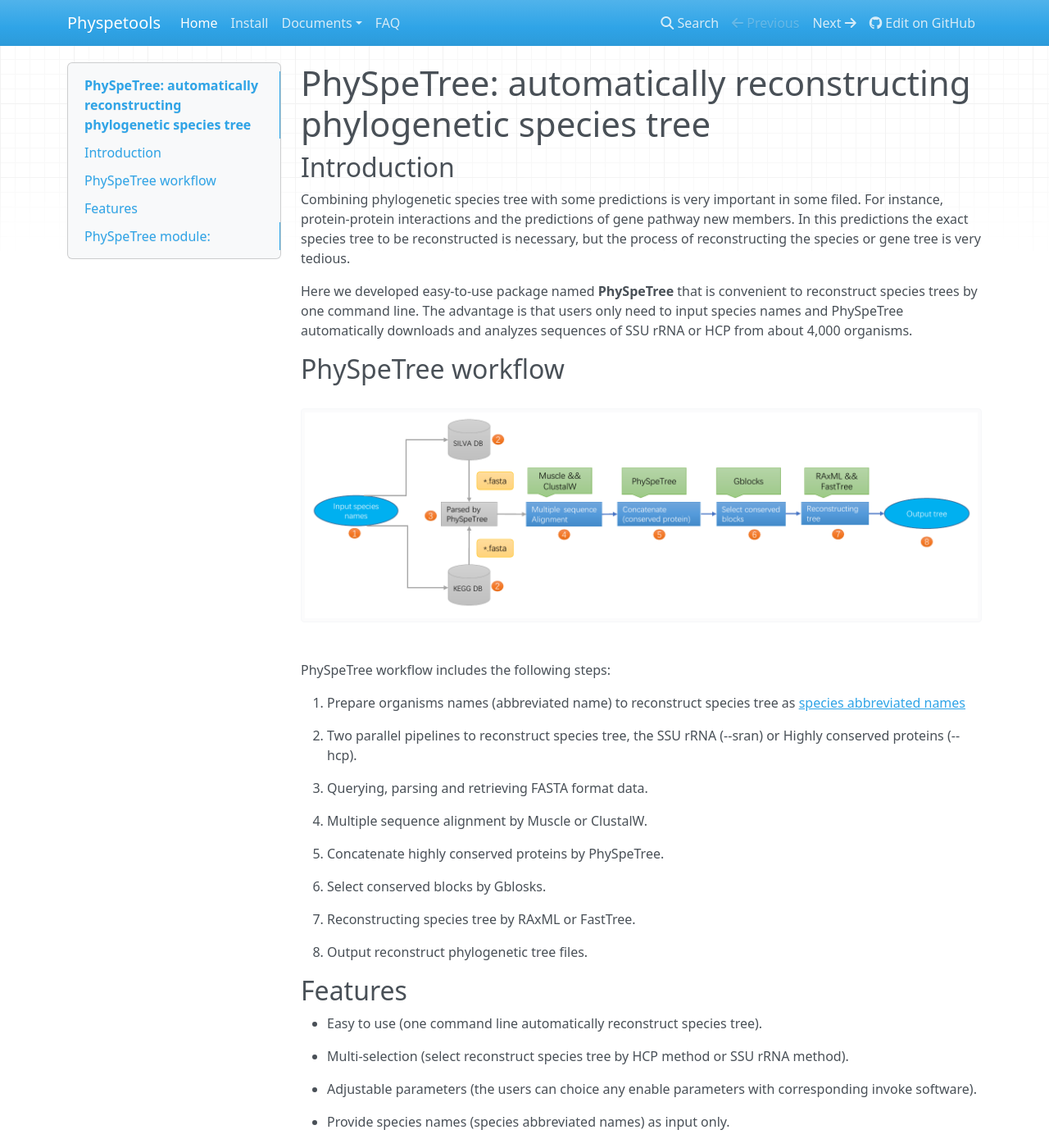
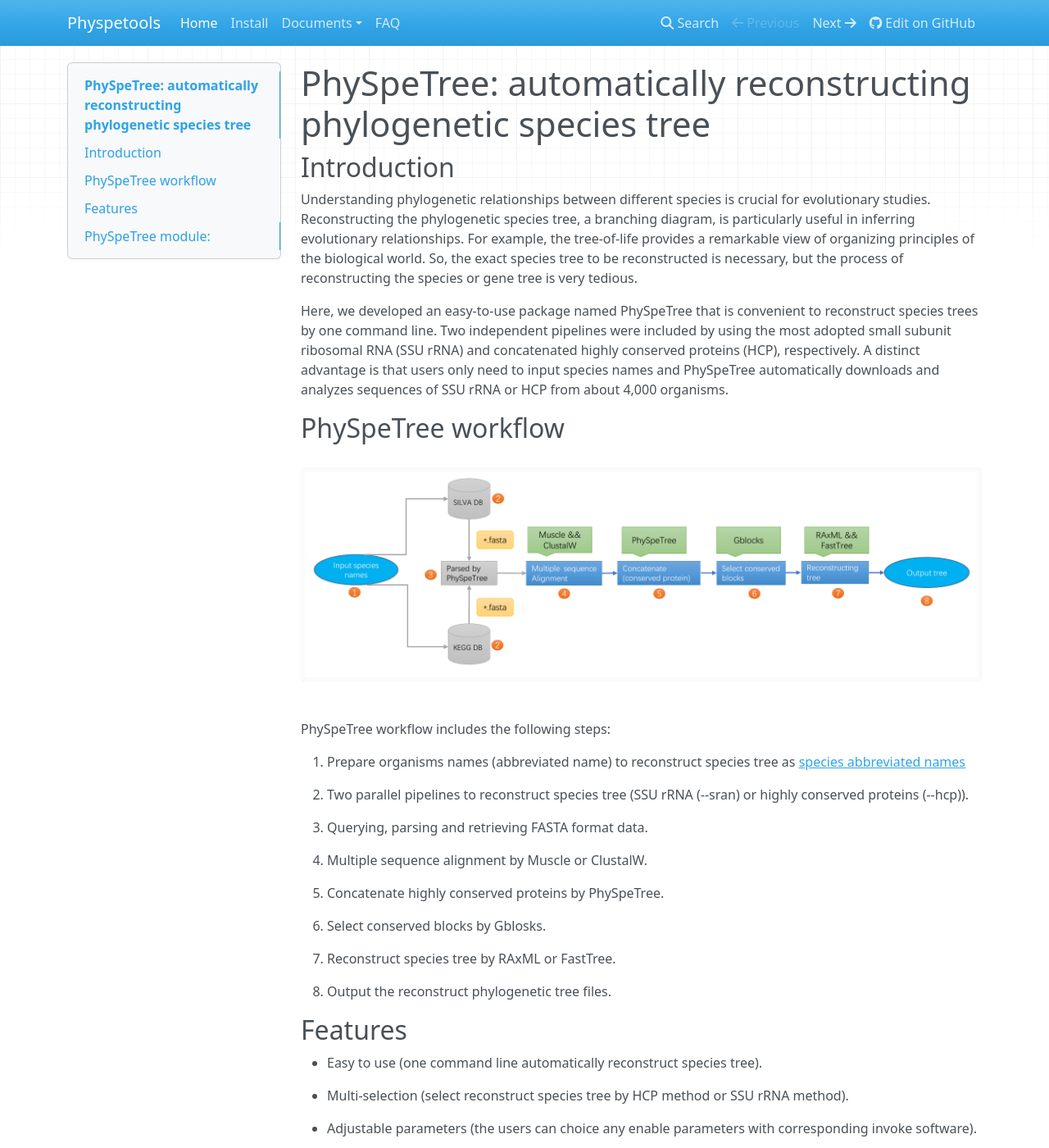
Before and after one commit to yangfangs/physpetools, an MkDocs documentation site: the page built from docs/docs/index.md, in a window 1280 px wide and 1400 px high. Shown: the whole window at 82% size. Built offline with MkDocs 1.6.1, drawn with Linux system fonts in a browser that asks for light colours; nearby versions of some CDN libraries; old or Windows-style settings are respelled for this version of MkDocs.

```diff
--- a/docs/docs/index.md
+++ b/docs/docs/index.md
@@ -4,14 +4,15 @@
 
 ## Introduction
 
-Combining phylogenetic species tree with some predictions is very important in some filed. For instance,
-protein-protein interactions and the predictions of gene pathway new members. In this predictions the exact species tree to be reconstructed
-is necessary, but the process of reconstructing the species or gene tree is very tedious.
+Understanding phylogenetic relationships between different species is crucial for evolutionary studies.
+Reconstructing the phylogenetic species tree, a branching diagram, is particularly useful in inferring evolutionary relationships.
+For example, the tree-of-life provides a remarkable view of organizing principles of the biological world.
+So, the exact species tree to be reconstructed is necessary, but the process of reconstructing the species or gene tree is very tedious.
 
-Here we developed easy-to-use package named **PhySpeTree** that is convenient to reconstruct species trees by one command line.
-The advantage is that users only need to input species names and PhySpeTree automatically downloads
-and analyzes sequences of SSU rRNA or HCP from about 4,000 organisms.
-
+Here, we developed an easy-to-use package named PhySpeTree that is convenient to reconstruct species trees by one command line.
+Two independent pipelines were included by using the most adopted small subunit ribosomal RNA (SSU rRNA) and
+concatenated highly conserved proteins (HCP), respectively. A distinct advantage is that users only need to input
+species names and PhySpeTree automatically downloads and analyzes sequences of SSU rRNA or HCP from about 4,000 organisms.
 
 ## PhySpeTree workflow
 
@@ -33,9 +34,9 @@ PhySpeTree workflow includes the following steps:
 
 6. Select conserved blocks by Gblosks.
 
-7. Reconstructing species tree by RAxML or FastTree.
+7. Reconstruct species tree by RAxML or FastTree.
 
-8. Output reconstruct phylogenetic tree files.
+8. Output the reconstruct phylogenetic tree files.
 
 
 
```
Also changed, not shown: other parts of docs/docs/index.md (+1 -1 lines), README.rst.
